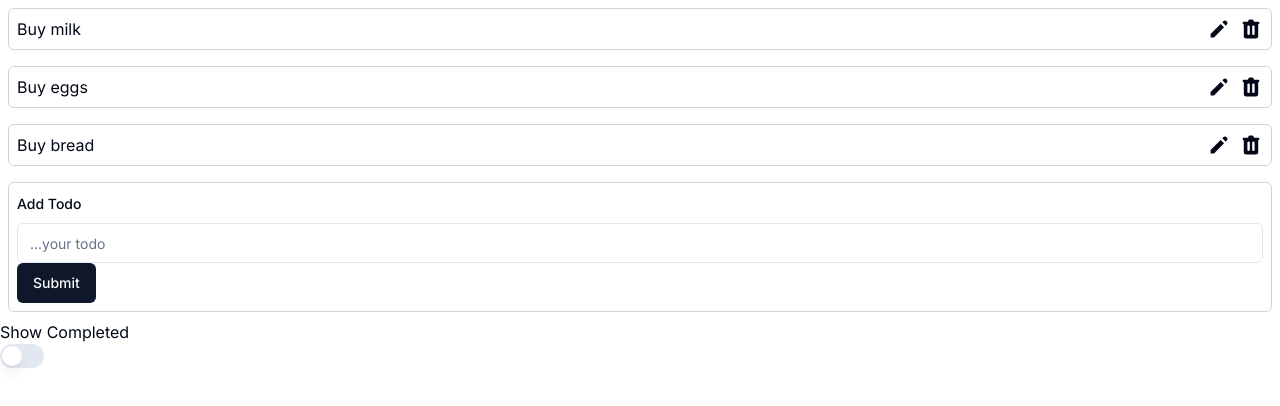
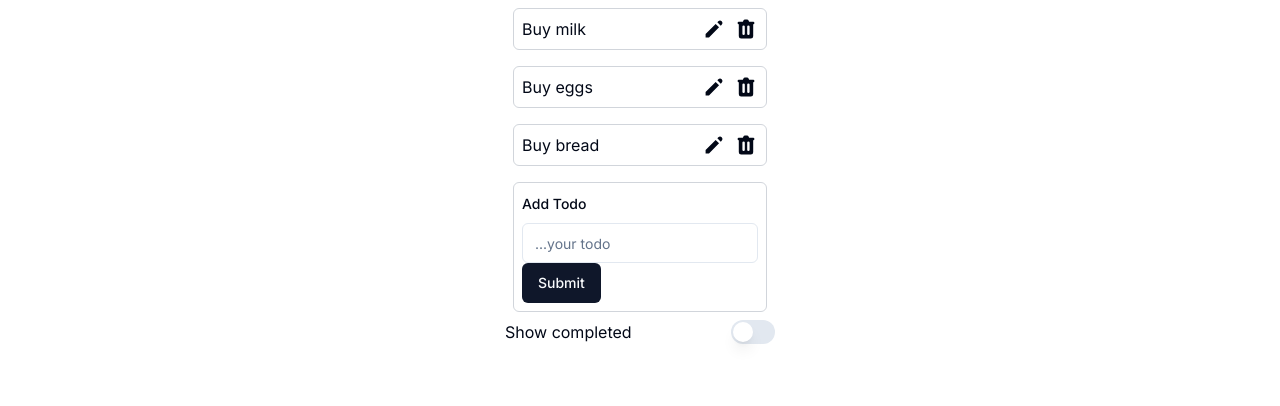
Before and after one commit to johnportin/todo-react-beginner, a Next.js app: page / in a window 1280 px wide. Shown: the top 406 px of the page. Built offline with nearby package versions, Linux system fonts and the light colour scheme.

Commit message:
Add styling

```diff
--- a/components/todo/FilterTodos.tsx
+++ b/components/todo/FilterTodos.tsx
@@ -1,12 +1,13 @@
 import { Switch } from '@/components/ui/switch';
 import { TodoContext } from '@/context/TodoContext';
-import { useContext } from 'react';
+import { useContext, useState } from 'react';
 
 const FilterTodos = () => {
   const { todos, setTodos } = useContext(TodoContext);
+  const [isChecked, setIsChecked] = useState(false);
   return (
-    <div>
-      <p>Show Completed</p>
+    <div className="flex flex-row justify-between">
+      {isChecked ? <p>Hide completed</p> : <p>Show completed</p>}
       <Switch
         onCheckedChange={() => {
           setTodos(
@@ -16,6 +17,7 @@ const FilterTodos = () => {
                 : todo;
             })
           );
+          setIsChecked(!isChecked);
         }}
       />
     </div>
--- a/components/todo/TodoContainer.tsx
+++ b/components/todo/TodoContainer.tsx
@@ -33,18 +33,27 @@ const TodoContainer: React.FC<TodoContainerProps> = ({ children }) => {
   ]);
 
   return (
-    <>
+    <div className="flex justify-center">
       <TodoContext.Provider
         value={{
           todos,
           setTodos,
         }}
       >
-        {children}
-        <AddTodo />
-        <FilterTodos />
+        <div
+          className="
+            flex
+            flex-col
+            max-w-xl
+
+          "
+        >
+          {children}
+          <AddTodo />
+          <FilterTodos />
+        </div>
       </TodoContext.Provider>
-    </>
+    </div>
   );
 };
 
```
Also changed, not shown: 1 other file (tests, documents, lock files or other folders).
